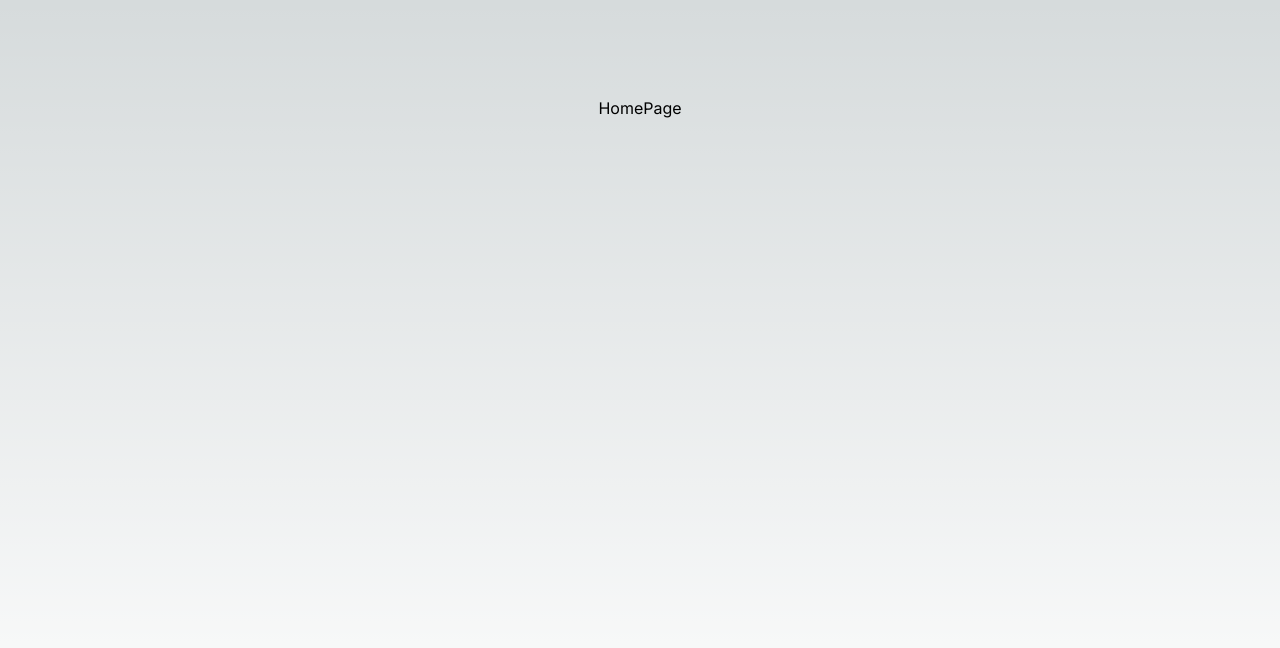
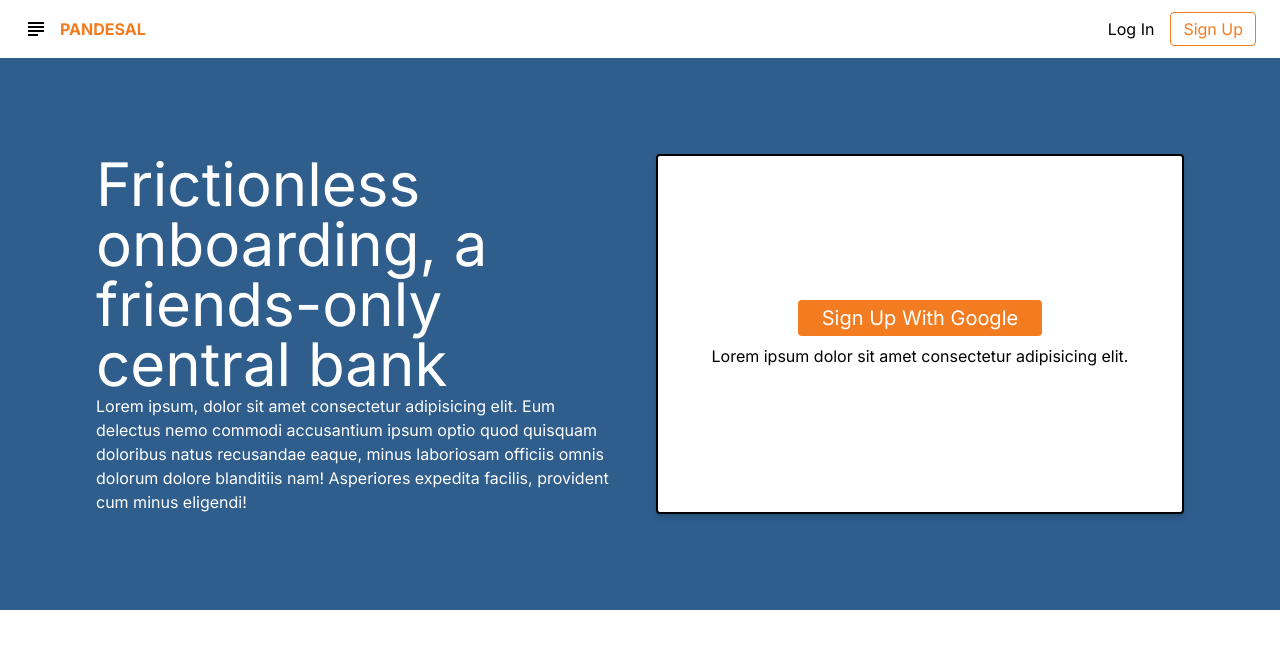
Before and after one commit to 0xbryanf/pandesal-ethonline2023, a Next.js app in the folder client/: page / in a window 1280 px wide. Shown: the top 648 px of the page. Built offline with nearby package versions, Linux system fonts and the light colour scheme.

Commit message:
Add: Basic homepage and nav

```diff
--- /dev/null
+++ b/client/app/components/NavBar.js
@@ -0,0 +1,20 @@
+import React from 'react'
+import SubjectIcon from '@mui/icons-material/Subject';
+
+const NavBar = () => {
+  return (
+    <nav className='flex flex-row px-6 py-3 justify-between items-center w-full'>
+      <div className='flex gap-3'>
+        <SubjectIcon/>
+        <span className='text-pandesal-orange uppercase font-bold'>Pandesal</span>
+      </div>
+      {/* <div>NavCenter</div> */}
+      <div className='flex gap-4'>
+        <button>Log In</button>
+        <button className='rounded px-3 py-1 border border-pandesal-orange text-pandesal-orange'>Sign Up</button>
+      </div>
+    </nav>
+  )
+}
+
+export default NavBar
--- a/client/app/globals.css
+++ b/client/app/globals.css
@@ -18,10 +18,10 @@
 
 body {
   color: rgb(var(--foreground-rgb));
-  background: linear-gradient(
+  /* background: linear-gradient(
       to bottom,
       transparent,
       rgb(var(--background-end-rgb))
     )
-    rgb(var(--background-start-rgb));
+    rgb(var(--background-start-rgb)); */
 }
--- a/client/app/layout.js
+++ b/client/app/layout.js
@@ -1,3 +1,4 @@
+import NavBar from './components/NavBar'
 import './globals.css'
 import { Inter } from 'next/font/google'
 
@@ -11,7 +12,10 @@ export const metadata = {
 export default function RootLayout({ children }) {
   return (
     <html lang="en">
-      <body className={inter.className}>{children}</body>
+      <body className={inter.className + ' min-h-screen'}>
+      <NavBar/>
+        {children}
+      </body>
     </html>
   )
 }
--- a/client/app/page.js
+++ b/client/app/page.js
@@ -2,8 +2,25 @@ import Image from 'next/image'
 
 export default function Home() {
   return (
-    <main className="flex min-h-screen flex-col items-center justify-between p-24">
-      HomePage
-    </main>
+    <div className="flex min-h-full flex-col md:flex-row p-24 bg-pandesal-blue text-white gap-8">
+      {/* Left Section */}
+      <div className='flex flex-col w-1/2'>
+        <h1 className="text-6xl">
+          Frictionless onboarding, a friends-only central bank
+        </h1>
+        <p>
+          Lorem ipsum, dolor sit amet consectetur adipisicing elit. Eum delectus nemo commodi accusantium ipsum optio quod quisquam doloribus natus recusandae eaque, minus laboriosam officiis omnis dolorum dolore blanditiis nam! Asperiores expedita facilis, provident cum minus eligendi!
+        </p>
+
+      </div>
+
+      {/* Right Section */}
+      <div className="flex flex-col w-1/2 items-center text-center gap-2 justify-center bg-white rounded border-2 border-black shadow-md">
+        <button className='bg-pandesal-orange rounded px-6 py-1 hover:shadow-md text-xl'>Sign Up With Google</button>
+        <p className="text-black">
+          Lorem ipsum dolor sit amet consectetur adipisicing elit.
+        </p>
+      </div>
+    </div>
   )
 }
--- a/client/package.json
+++ b/client/package.json
@@ -9,6 +9,10 @@
     "lint": "next lint"
   },
   "dependencies": {
+    "@emotion/react": "^11.11.1",
+    "@emotion/styled": "^11.11.0",
+    "@mui/icons-material": "^5.14.13",
+    "@mui/material": "^5.14.13",
     "autoprefixer": "10.4.16",
     "eslint": "8.51.0",
     "eslint-config-next": "13.5.4",
--- a/client/tailwind.config.js
+++ b/client/tailwind.config.js
@@ -11,7 +11,12 @@ module.exports = {
         'gradient-radial': 'radial-gradient(var(--tw-gradient-stops))',
         'gradient-conic':
           'conic-gradient(from 180deg at 50% 50%, var(--tw-gradient-stops))',
-      },
+        },
+        colors: {
+          'pandesal-orange': '#F47C20',
+          'pandesal-blue': '#2F5D8C',
+          'pandesal-grey': '#A0B3C1',
+        }
     },
   },
   plugins: [],
```
Also changed, not shown: 1 other file (tests, documents, lock files or other folders).
